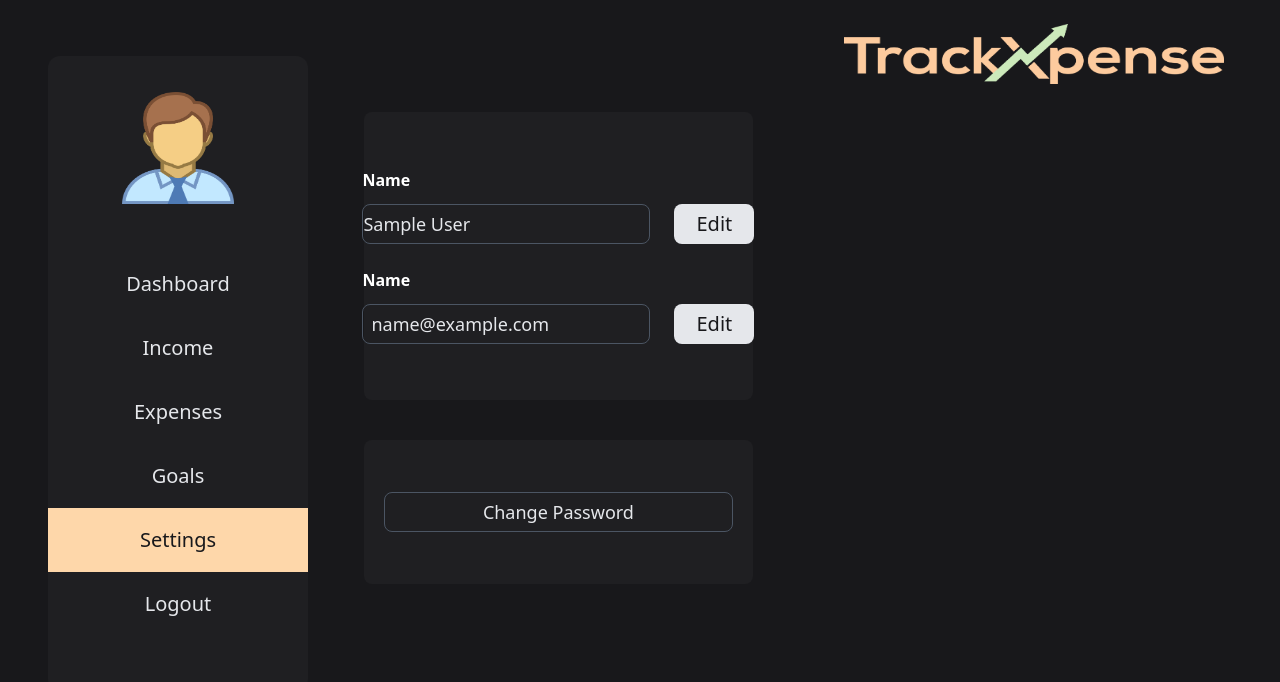
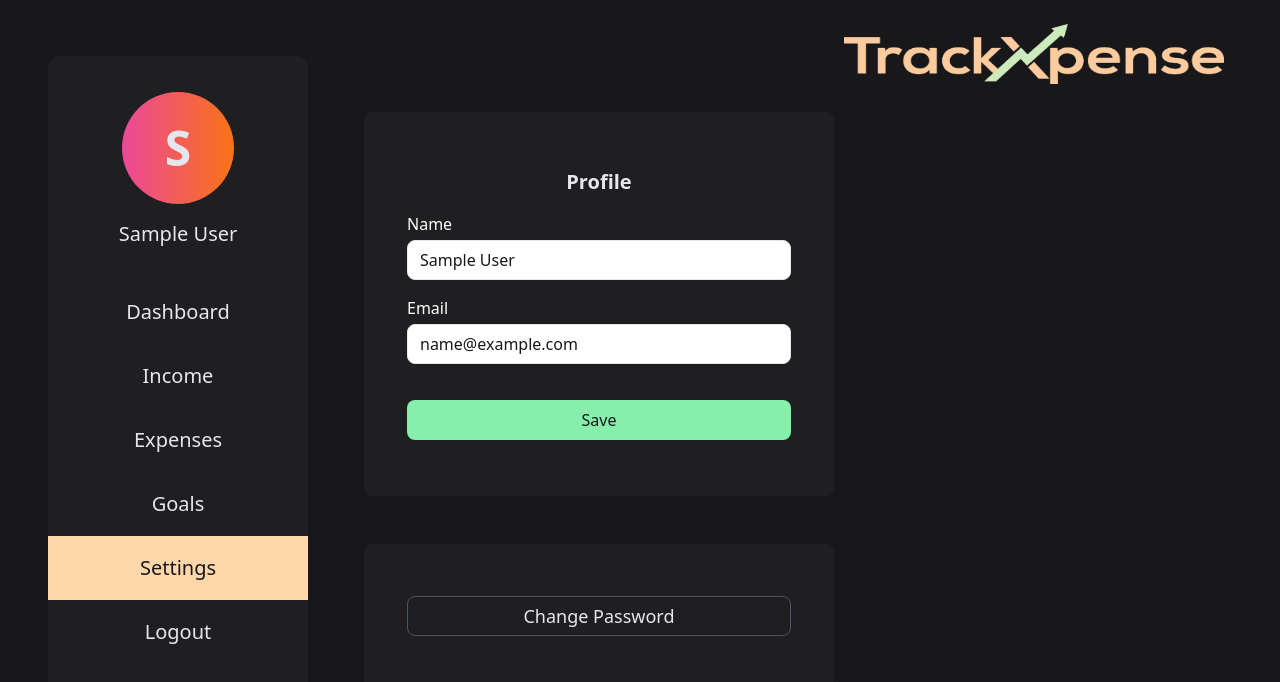
Before and after one commit to KavinduPS/TrackXpense, a React (Create React App) app in the folder frontend/: page /settings in a window 1280 px wide. Shown: the top 682 px of the page. Built offline with nearby package versions, Linux system fonts and the light colour scheme; sample sign-in values are in the browser's storage.

Commit message:
Making changes on setting page

```diff
--- /dev/null
+++ b/frontend/src/components/ProfileForm.tsx
@@ -0,0 +1,74 @@
+import React, { useEffect, useState } from "react";
+import { useDispatch, useSelector } from "react-redux";
+import { RootState } from "../State/store";
+import { setUser } from "../modules/users/usersSlice";
+import { Formik, Form, Field } from "formik";
+import * as Yup from "yup";
+
+export interface ProfileForm {
+  name: string;
+  email: string;
+}
+type ProfileFormProps = {
+  userData: ProfileForm;
+  onConfirm: () => void;
+};
+
+const Profile = ({ userData, onConfirm }: ProfileFormProps) => {
+  const { name, email } = userData;
+  const initialValues: ProfileForm = { name: name, email: email };
+
+  const validationSchema = Yup.object({
+    email: Yup.string()
+      .email("Please enter a valid email address")
+      .required("Email is required"),
+  });
+
+  return (
+    <div className="p-8 bg-Dark w-[470px] h-96 rounded-lg flex justify-center items-center flex-col">
+      <h2 className="text-gray-200 text-xl font-semibold mb-4">Profile</h2>
+      <Formik
+        initialValues={initialValues}
+        validationSchema={validationSchema}
+        enableReinitialize={true}
+        onSubmit={onConfirm}
+      >
+        {({ touched, errors }) => (
+          <Form className="w-96">
+            <div className="mb-4">
+              <h2 className="text-left pb-1">Name</h2>
+              <Field
+                className="w-full h-10 pl-3 border border-gray-200 rounded-lg text-zinc-900 focus:outline-none"
+                type="text"
+                name="name"
+                placeholder="Name"
+              />
+            </div>
+
+            <div className="mb-4">
+              <h2 className="text-left pb-1">Email</h2>
+              <Field
+                className="w-full h-10 pl-3 border border-gray-200 rounded-lg text-zinc-900 focus:outline-none"
+                type="email"
+                name="email"
+                placeholder="Email"
+              />
+              {touched.email && errors.email && (
+                <div className="text-red-600">{errors.email}</div>
+              )}
+            </div>
+
+            <button
+              type="submit"
+              className="w-full h-10 mt-5 bg-green-300 rounded-lg text-zinc-900"
+            >
+              Save
+            </button>
+          </Form>
+        )}
+      </Formik>
+    </div>
+  );
+};
+
+export default Profile;
--- a/frontend/src/components/Sidebar.tsx
+++ b/frontend/src/components/Sidebar.tsx
@@ -4,10 +4,7 @@ import Admin from "../assets/admin.png";
 import { useLogoutMutation } from "../modules/auth/authApiSlice";
 import { AuthState, clearUser } from "../modules/auth/authSlice";
 import { useDispatch, useSelector } from "react-redux";
-
-interface RootState {
-  auth: AuthState;
-}
+import { RootState } from "../State/store";
 
 const Sidebar: React.FC = () => {
   const navigate = useNavigate();
@@ -29,7 +26,7 @@ const Sidebar: React.FC = () => {
 
   const links = [
     { path: "/dashboard", label: "Dashboard" },
-    { path: "/income", label: "Income" },
+    { path: "/incomes", label: "Income" },
     { path: "/expenses", label: "Expenses" },
     { path: "/goals", label: "Goals" },
     { path: "/settings", label: "Settings" },
@@ -37,11 +34,12 @@ const Sidebar: React.FC = () => {
 
   return (
     <div className="bg-Dark w-[260px] h-[635px] flex flex-col items-center py-5 rounded-xl mt-14 ml-12">
-      <div className="flex items-center justify-center mt-4">
-        <img src={Admin} alt="Admin Logo" className="h-28 w-28" />
+      <div className="flex items-center justify-center mt-4 w-28 h-28 text-gray-200 bg-zinc-900 rounded-full text-5xl font-bold bg-gradient-to-r from-pink-500 to-orange-500">
+        {user?.name.slice(0, 1)}
       </div>
+      <h2 className="mt-4 text-xl text-gray-200">{user?.name}</h2>
 
-      <nav className="text-gray-200 w-full mt-12 space-y-2">
+      <nav className="text-gray-200 w-full mt-8 space-y-2">
         <ul>
           {links.map((link) => (
             <li
--- a/frontend/src/pages/Settting/setting.tsx
+++ b/frontend/src/pages/Settting/setting.tsx
@@ -1,8 +1,6 @@
-import React, { useState, useEffect } from "react";
-import { useDispatch, useSelector } from "react-redux";
+import React, { useState } from "react";
+import { useSelector } from "react-redux";
 import { RootState } from "../../State/store";
-import { setUser } from "../../modules/auth/authSlice";
-import { AiFillEdit } from "react-icons/ai";
 import logo from "../../assets/trackxpense_logo.png";
 import "../../index.css";
 import Sidebar from "../../components/Sidebar";
@@ -11,55 +9,21 @@ import ChangePasswordModal, {
 } from "../../components/ChangepasswordModal";
 import { useChangePasswordMutation } from "../../modules/auth/authApiSlice";
 import { toast } from "react-toastify";
+import ProfileForm from "../../components/ProfileForm";
 
 const Settings: React.FC = () => {
-  const dispatch = useDispatch();
-  const { user } = useSelector((state: RootState) => state.auth);
+  const user = useSelector((state: RootState) => state.auth.user);
+
+  const name = user?.name || "Default Name";
+  const email = user?.email || "Default Email";
+
+  const userData = { name, email };
   const [changePassword] = useChangePasswordMutation();
 
   const [isModalOpen, setIsModalOpen] = useState(false);
 
   const openModal = () => setIsModalOpen(true);
   const closeModal = () => setIsModalOpen(false);
-
-  const [name, setName] = useState(user?.name);
-  const [email, setEmail] = useState(user?.email);
-
-  useEffect(() => {
-    setTempName(user?.name);
-    setTempEmail(user?.email);
-  }, [user]);
-
-  const handleSave = () => {
-    setName(tempName);
-    setEmail(tempEmail);
-    dispatch(setUser({ name: tempName, email: tempEmail }));
-    setIsEditNamemodalOpen(false);
-    setIsEditEmailmodalOpen(false);
-  };
-
-  const [isEditNamemodalOpen, setIsEditNamemodalOpen] = useState(false);
-  const [tempName, setTempName] = useState(user?.name);
-  const [isEditEmailmodalOpen, setIsEditEmailmodalOpen] = useState(false);
-  const [tempEmail, setTempEmail] = useState(user?.email);
-
-  const openEditNamemodal = () => {
-    setTempName(user?.name);
-    setIsEditNamemodalOpen(true);
-  };
-
-  const closeEditNamemodal = () => {
-    setIsEditNamemodalOpen(false);
-  };
-
-  const openEditEmailmodal = () => {
-    setTempEmail(user?.email);
-    setIsEditEmailmodalOpen(true);
-  };
-
-  const closeEditEmailmodal = () => {
-    setIsEditEmailmodalOpen(false);
-  };
 
   const handlePasswordChange = async (values: ChangePasswordForm) => {
     const { currentPassword, newPassword } = values;
@@ -89,47 +53,16 @@ const Settings: React.FC = () => {
           />
         </div>
 
-        <div className="p-5 bg-Dark w-2/5 h-72 mt-28 ml-14 rounded-lg flex justify-center items-center flex-col">
-          <div>
-            <div>
-              <p className="font-semibold text-Linen text-left">Name</p>
-            </div>
-
-            <div className=" flex flex-row">
-              <div className="flex justify-between items-center mt-3 w-72 h-10 rounded-lg border border-gray-600  focus:outline-none">
-                <p className=" text-gray-200 text-lg">{name}</p>
-              </div>
-
-              <button
-                className="text-zinc-900 text-xl bg-gray-200 h-10 w-20 mt-3 ml-6 rounded-lg"
-                onClick={openEditNamemodal}
-              >
-                Edit
-              </button>
-            </div>
-          </div>
-
-          <div className="mt-6">
-            <div>
-              <p className="font-semibold text-Linen text-left">Name</p>
-            </div>
-
-            <div className=" flex flex-row">
-              <div className="flex justify-between items-center mt-3 w-72 h-10 rounded-lg border border-gray-600 focus:outline-none">
-                <p className=" text-gray-200 ml-2 text-lg">{email}</p>
-              </div>
-
-              <button
-                className="text-zinc-900 text-xl bg-gray-200 h-10 w-20 mt-3 ml-6 rounded-lg"
-                onClick={openEditEmailmodal}
-              >
-                Edit
-              </button>
-            </div>
-          </div>
+        <div className="ml-14 mt-28">
+          <ProfileForm
+            userData={userData}
+            onConfirm={() => {
+              console.log("");
+            }}
+          />
         </div>
 
-        <div className="p-5 bg-Dark w-2/5 h-36 ml-14 mt-10 flex justify-center items-center rounded-lg">
+        <div className="p-5 bg-Dark w-[470px] h-36 ml-14 mt-12 flex justify-center items-center rounded-lg">
           <button
             className="text-gray-200 text-lg  border border-gray-600 w-96 h-10 rounded-lg flex items-center justify-center hover:bg-gray-200 hover:text-zinc-900"
             onClick={openModal}
@@ -145,74 +78,6 @@ const Settings: React.FC = () => {
           )}
         </div>
       </div>
-
-      {isEditNamemodalOpen && (
-        <div className="fixed inset-0 bg-zinc-900  bg-opacity-90 flex justify-center items-center">
-          <div className=" p-6 rounded-lg w-96 bg-zinc-700">
-            <h3 className="text-lg font-semibold mb-4">Edit Name</h3>
-
-            <div className="mb-4">
-              <input
-                type="text"
-                value={tempName}
-                placeholder="Name"
-                onChange={(e) => setTempName(e.target.value)}
-                className="mt-1 w-full px-3 py-2 text-lg bg-gray-200 rounded-md text-zinc-900 focus:outline-none"
-              />
-            </div>
-
-            <div className="flex justify-end space-x-4">
-              <button
-                onClick={closeEditNamemodal}
-                className="text-zinc-900 px-4 py-2 rounded-md w-20 bg-gray-200"
-              >
-                Cancel
-              </button>
-              <button
-                onClick={handleSave}
-                className="bg-green-300 text-zinc-900 px-4 py-2 rounded-md w-20"
-                disabled={!tempName}
-              >
-                Save
-              </button>
-            </div>
-          </div>
-        </div>
-      )}
-
-      {isEditEmailmodalOpen && (
-        <div className="fixed inset-0 bg-zinc-900  bg-opacity-90 flex justify-center items-center">
-          <div className=" p-6 rounded-lg w-96 bg-zinc-700">
-            <h3 className="text-lg font-semibold mb-4">Edit Email</h3>
-
-            <div className="mb-4">
-              <input
-                type="email"
-                value={tempEmail}
-                placeholder="Email"
-                onChange={(e) => setTempEmail(e.target.value)}
-                className="mt-1 w-full px-3 py-2 text-lg bg-gray-200 rounded-md text-zinc-900 focus:outline-none"
-              />
-            </div>
-
-            <div className="flex justify-end space-x-4">
-              <button
-                onClick={closeEditEmailmodal}
-                className="text-zinc-900 px-4 py-2 rounded-md w-20 bg-gray-200"
-              >
-                Cancel
-              </button>
-              <button
-                onClick={handleSave}
-                className="bg-green-300 text-zinc-900 px-4 py-2 rounded-md w-20"
-                disabled={!tempEmail}
-              >
-                Save
-              </button>
-            </div>
-          </div>
-        </div>
-      )}
     </div>
   );
 };
```
